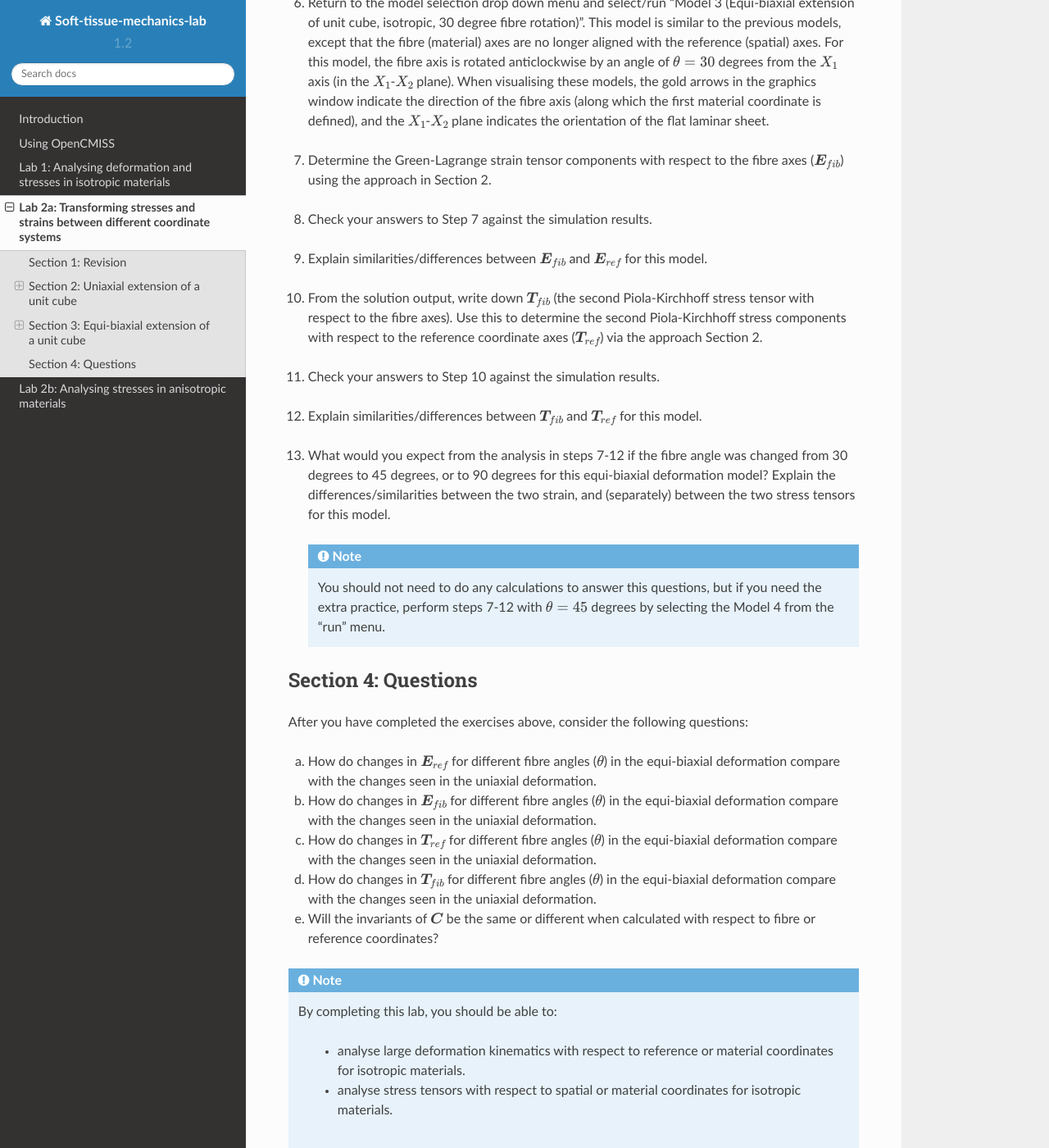
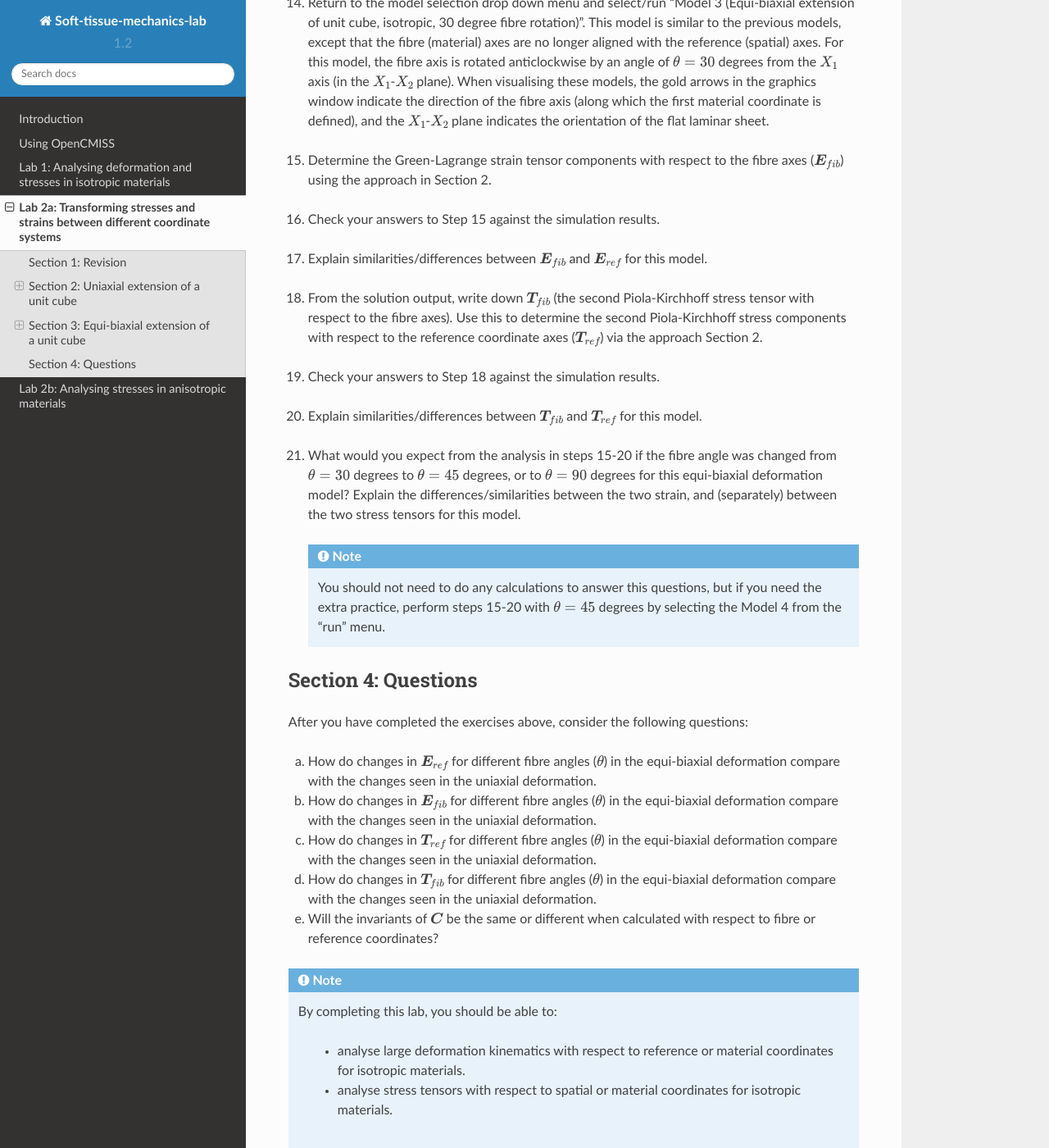
Before and after one commit to mpnash/soft-tissue-mechanics-labs, a Sphinx documentation site: the page built from docs/source/lab2.rst, in a window 1280 px wide and 1400 px high, scrolled down 4969 px. Shown: the whole window at 82% size. Built offline with Sphinx 7.4.7 and the Read the Docs theme 2.0.0, drawn with Linux system fonts in a browser that asks for light colours; some of the changed text lies outside the part shown.

Commit message:
Update lab2.rst

```diff
--- a/docs/source/lab2.rst
+++ b/docs/source/lab2.rst
@@ -78,7 +78,7 @@ Isotropic deformation with respect to rotated fibre axes
 
 |vspace|
 
-For the following exercises, you are asked to transform strain and stress tensors between the reference coordinates and the fibre (material) coordinate systems using the generalised rotational transform given by:
+  For the following exercises, you are asked to transform strain and stress tensors between the reference coordinates and the fibre (material) coordinate systems using the generalised rotational transform given by:
 
   .. math::
 
@@ -124,7 +124,7 @@ For the following exercises, you are asked to transform strain and stress tensor
 
 |vspace|
 
-8. What would you expect from the analysis in steps 4-7 if the fibre angle was changed from 30 degrees to 45 degrees or 90 degrees for this model?  Explain the differences/similarities of the stress tensors :math:`\boldsymbol{T}_{fib}` and :math:`\boldsymbol{T}_{ref}` for this uniaxial deformation model.
+8. What would you expect from the analysis in steps 4-7 if the fibre angle was changed from :math:`\theta=30` degrees to :math:`\theta=45` degrees, or to :math:`\theta=90` degrees for this model?  Explain the differences/similarities of the stress tensors :math:`\boldsymbol{T}_{fib}` and :math:`\boldsymbol{T}_{ref}` for this uniaxial deformation model.
 
   .. note::
 
@@ -208,39 +208,39 @@ Section 3: Equi-biaxial extension of a unit cube
 Isotropic deformation with respect to rotated fibre axes
 --------------------------------------------------------
 
-6. Return to the model selection drop down menu and select/run "Model 3 (Equi-biaxial extension of unit cube, isotropic, 30 degree fibre rotation)". This model is similar to the previous models, except that the fibre (material) axes are no longer aligned with the reference (spatial) axes. For this model, the fibre axis is rotated anticlockwise by an angle of :math:`\theta=30` degrees from the :math:`X_{1}` axis (in the :math:`X_{1}`-:math:`X_{2}` plane). When visualising these models, the gold arrows in the graphics window indicate the direction of the fibre axis (along which the first material coordinate is defined), and the :math:`X_{1}`-:math:`X_{2}` plane indicates the orientation of the flat laminar sheet.
+14. Return to the model selection drop down menu and select/run "Model 3 (Equi-biaxial extension of unit cube, isotropic, 30 degree fibre rotation)". This model is similar to the previous models, except that the fibre (material) axes are no longer aligned with the reference (spatial) axes. For this model, the fibre axis is rotated anticlockwise by an angle of :math:`\theta=30` degrees from the :math:`X_{1}` axis (in the :math:`X_{1}`-:math:`X_{2}` plane). When visualising these models, the gold arrows in the graphics window indicate the direction of the fibre axis (along which the first material coordinate is defined), and the :math:`X_{1}`-:math:`X_{2}` plane indicates the orientation of the flat laminar sheet.
 
 |vspace|
 
-7. Determine the Green-Lagrange strain tensor components with respect to the fibre axes (:math:`\boldsymbol{E}_{fib}`) using the approach in Section 2.
+15. Determine the Green-Lagrange strain tensor components with respect to the fibre axes (:math:`\boldsymbol{E}_{fib}`) using the approach in Section 2.
 
 |vspace|
 
-8. Check your answers to Step 7 against the simulation results.
+16. Check your answers to Step 15 against the simulation results.
 
 |vspace|
 
-9. Explain similarities/differences between :math:`\boldsymbol{E}_{fib}` and :math:`\boldsymbol{E}_{ref}` for this model.
+17. Explain similarities/differences between :math:`\boldsymbol{E}_{fib}` and :math:`\boldsymbol{E}_{ref}` for this model.
 
 |vspace|
 
-10. From the solution output, write down  :math:`\boldsymbol{T}_{fib}` (the second Piola-Kirchhoff stress tensor with respect to the fibre axes). Use this to determine the second Piola-Kirchhoff stress components with respect to the reference coordinate axes (:math:`\boldsymbol{T}_{ref}`) via the approach Section 2.
+18. From the solution output, write down  :math:`\boldsymbol{T}_{fib}` (the second Piola-Kirchhoff stress tensor with respect to the fibre axes). Use this to determine the second Piola-Kirchhoff stress components with respect to the reference coordinate axes (:math:`\boldsymbol{T}_{ref}`) via the approach Section 2.
 
 |vspace|
 
-11. Check your answers to Step 10 against the simulation results.
+19. Check your answers to Step 18 against the simulation results.
 
 |vspace|
 
-12. Explain similarities/differences between :math:`\boldsymbol{T}_{fib}` and :math:`\boldsymbol{T}_{ref}` for this model.
+20. Explain similarities/differences between :math:`\boldsymbol{T}_{fib}` and :math:`\boldsymbol{T}_{ref}` for this model.
 
 |vspace|
 
-13. What would you expect from the analysis in steps 7-12 if the fibre angle was changed from 30 degrees to 45 degrees, or to 90 degrees for this equi-biaxial deformation model?  Explain the differences/similarities between the two strain, and (separately) between the two stress tensors for this model.
+21. What would you expect from the analysis in steps 15-20 if the fibre angle was changed from :math:`\theta=30` degrees to :math:`\theta=45` degrees, or to :math:`\theta=90` degrees for this equi-biaxial deformation model?  Explain the differences/similarities between the two strain, and (separately) between the two stress tensors for this model.
 
   .. note::
 
-    You should not need to do any calculations to answer this questions, but if you need the extra practice, perform steps 7-12 with :math:`\theta=45` degrees by selecting the Model 4 from the "run" menu.
+    You should not need to do any calculations to answer this questions, but if you need the extra practice, perform steps 15-20 with :math:`\theta=45` degrees by selecting the Model 4 from the "run" menu.
 
 |vspace|
 
```
Also changed, not shown: other parts of docs/source/lab2.rst (+6 -6 lines).
